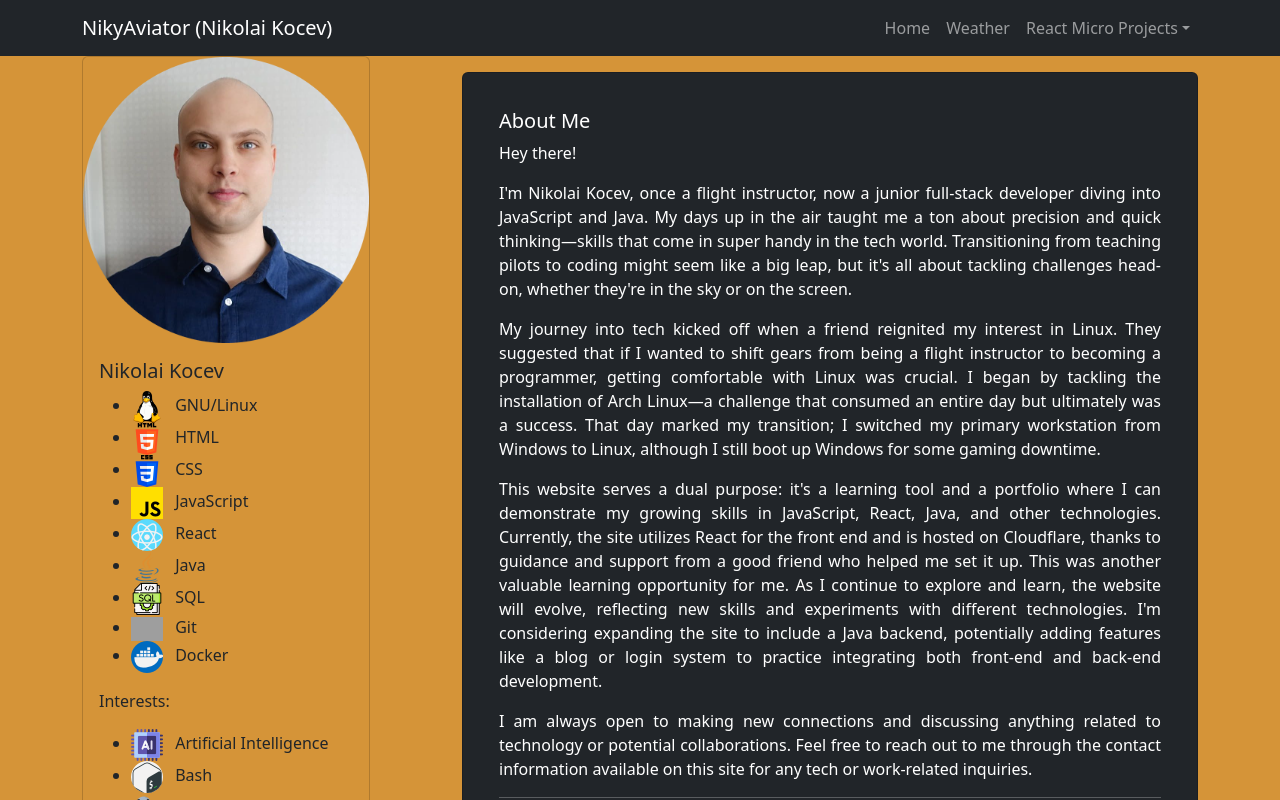
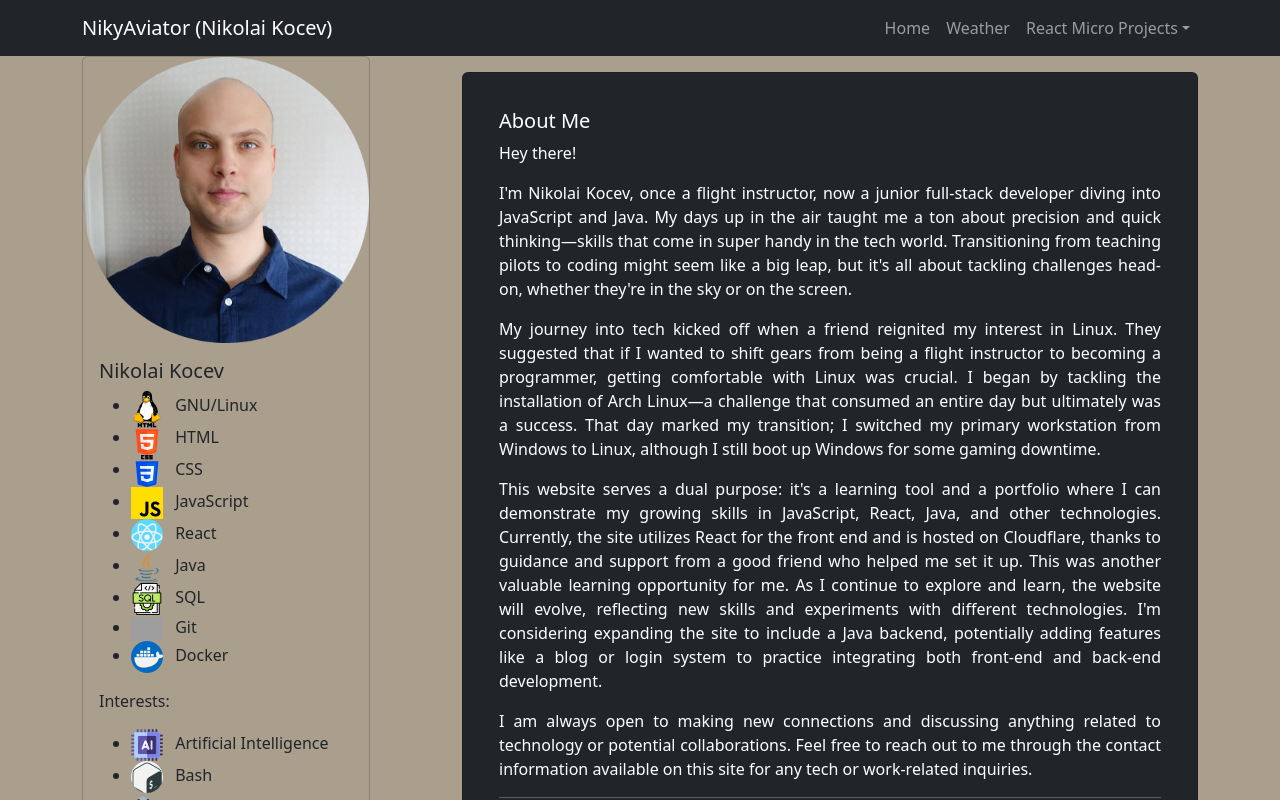
Before and after one commit to NikyAviator/nikolaikocev, a React (Vite) app in the folder frontend/: page / in a window 1280 px wide. Shown: the top 800 px of the page. Built offline with nearby package versions, Linux system fonts and the light colour scheme; grey boxes are pictures that could not be loaded; a web font is replaced by a local one.

Commit message:
npm u + changed bg color

```diff
--- a/frontend/src/scss/styles.scss
+++ b/frontend/src/scss/styles.scss
@@ -1,7 +1,7 @@
 // https://getbootstrap.com/docs/5.3/getting-started/vite/
 // Custom.scss
 // Option A: Include all of Bootstrap
-$body-bg: #d59438; // Set your desired background color
+$body-bg: #aa9e8d; // Set your desired background color
 
 @import '../../node_modules/bootstrap/scss/bootstrap';
 // Include any default variable overrides here (though functions won't be available)
```
Also changed, not shown: 1 other file (tests, documents, lock files or other folders).
